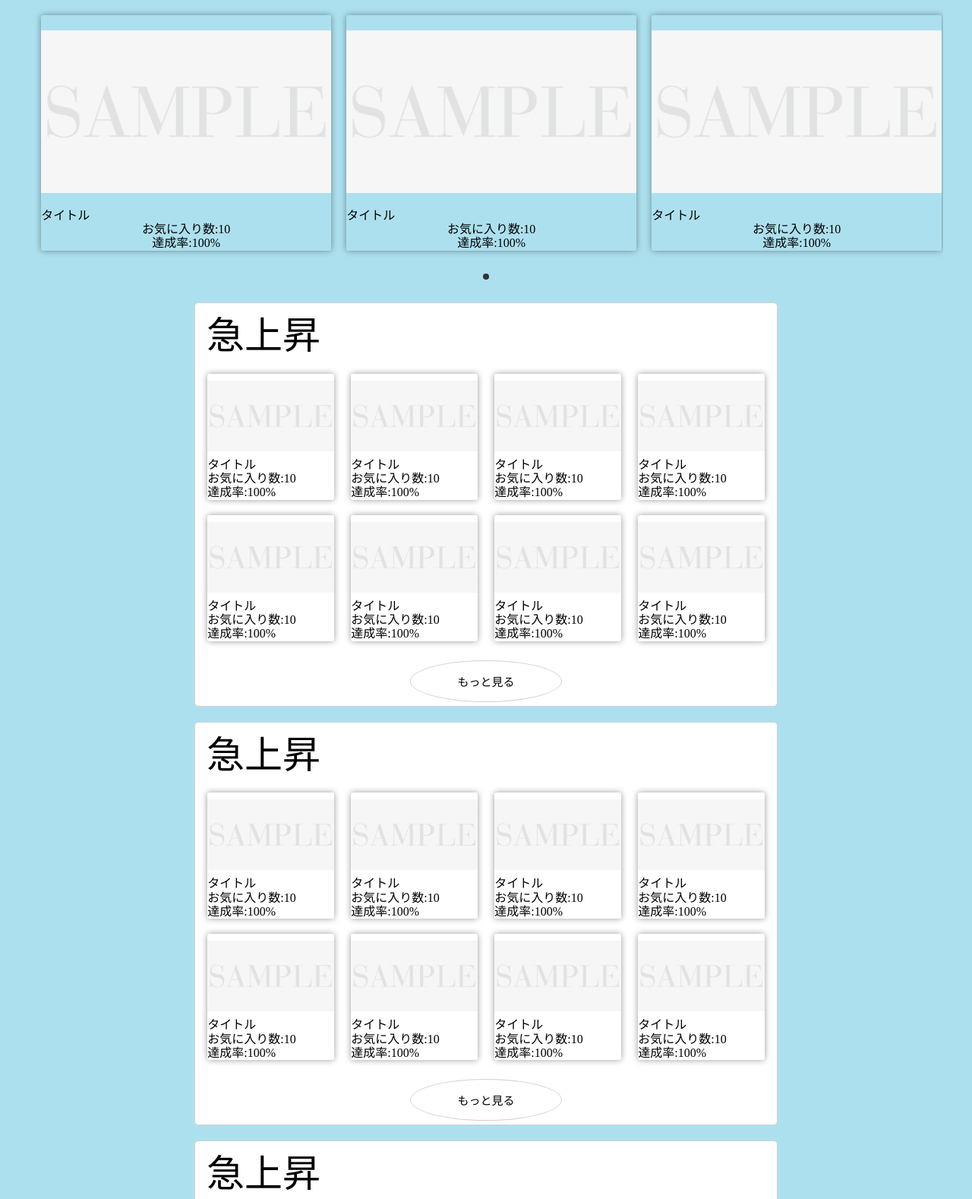
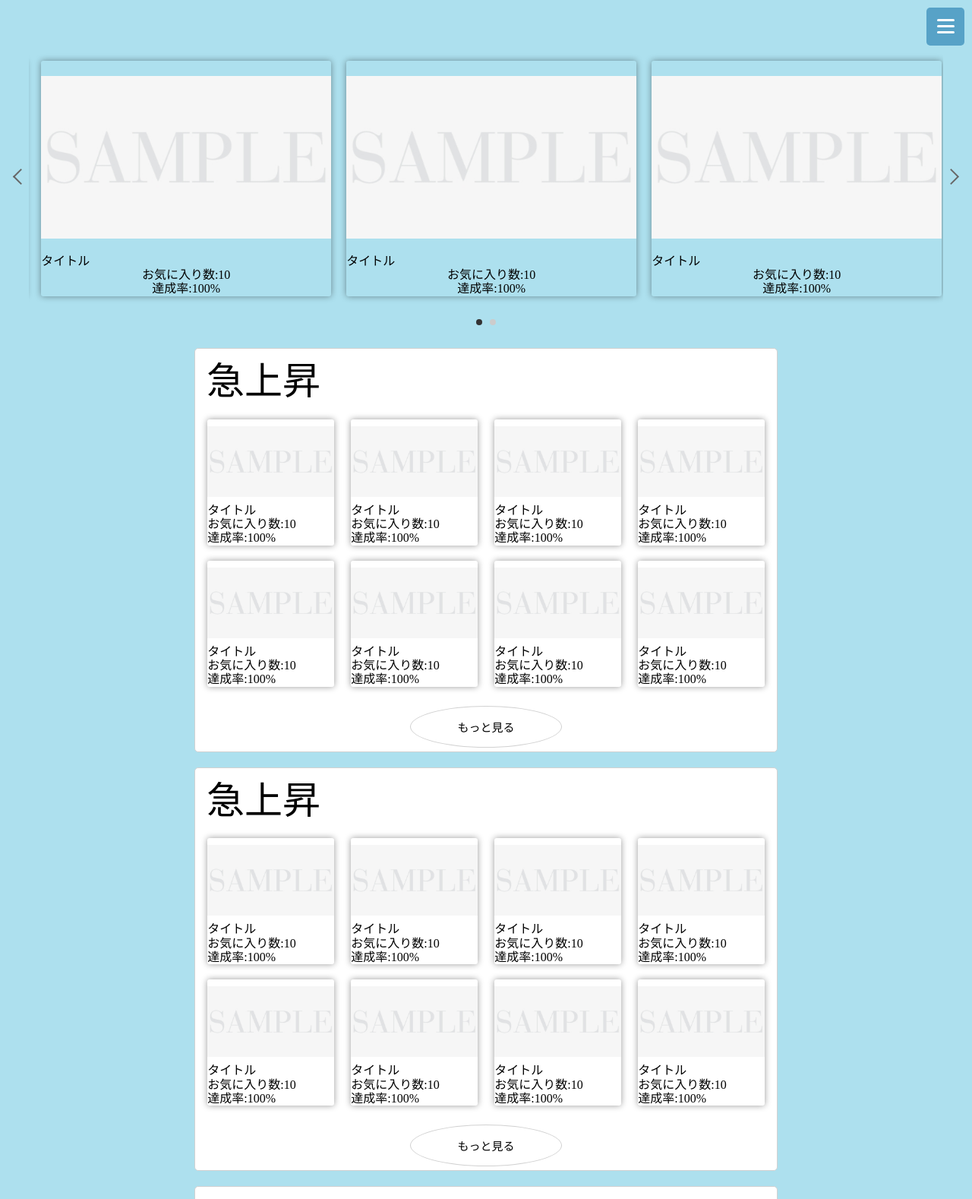
Before and after one commit to haikuseisei/ccp, a PHP site: the page made by 岸本版/html/top.html in a window 1280 px wide. Shown: the top 1578 px of the page at 76% size. Run offline with PHP 8.4, Linux system fonts and the light colour scheme.

Commit message:
クロームとの同期

```diff
--- a/岸本版/css/top.css
+++ b/岸本版/css/top.css
@@ -100,10 +100,16 @@ h1 {
   text-align: center;
   padding: 3px;
   opacity: 0;
+  box-shadow: 0 0 8px rgb(0, 0, 0, .4);
 }
 .topBtn img {
   width: 100%;
   height: 100%;
+}
+
+.topBtn:hover {
+    transform: scale(1.05,1.05);
+    cursor : pointer;
 }
 
 /*スライドショーのCSS*/
--- /dev/null
+++ b/岸本版/css/top_slide.css
@@ -0,0 +1,62 @@
+/*==================================================
+　5-2-1 3本線が×に
+===================================*/
+/*ボタン外側※レイアウトによってpositionや形状は適宜変更してください*/
+.openbtn{
+	/*ボタン内側の基点となるためrelativeを指定。
+追従するナビゲーションの場合はfixed＋top、rightといった位置をセットで指定*/
+    position: relative;
+    position:fixed;
+    top:10px; /*ヘッダーの高さに合わせる*/
+    right:10px;
+	background:#57a2c7;
+	cursor: pointer;
+    width: 50px;
+    height:50px;
+	border-radius: 5px;
+    z-index:100;
+}
+
+/*ボタン内側*/
+.openbtn span{
+    display: inline-block;
+    transition: all .4s;/*アニメーションの設定*/
+    position: absolute;
+    left: 14px;
+    height: 3px;
+    border-radius: 2px;
+	background: #fff;
+  	width: 45%;
+  }
+
+.openbtn span:nth-of-type(1) {
+	top:15px;
+}
+
+.openbtn span:nth-of-type(2) {
+	top:23px;
+}
+
+.openbtn span:nth-of-type(3) {
+	top:31px;
+}
+
+/*activeクラスが付与されると線が回転して×に*/
+
+.openbtn.active span:nth-of-type(1) {
+    top: 18px;
+    left: 18px;
+    transform: translateY(6px) rotate(-45deg);
+    width: 30%;
+}
+
+.openbtn.active span:nth-of-type(2) {
+	opacity: 0;/*真ん中の線は透過*/
+}
+
+.openbtn.active span:nth-of-type(3){
+    top: 30px;
+    left: 18px;
+    transform: translateY(-6px) rotate(45deg);
+    width: 30%;
+}
--- a/岸本版/html/top.html
+++ b/岸本版/html/top.html
@@ -10,18 +10,37 @@
         <!--その他OGPの設定をする-->
         <link rel="stylesheet" href="../css/top.css">
         <link rel="stylesheet" type="text/css" href="https://cdn.jsdelivr.net/npm/slick-carousel@1.8.1/slick/slick.css">
+        <!--以下ハンバーガーメニューの類-->
+        <link rel="stylesheet" type="text/css" href="../css/top_slide.css">
     </head>
     <body>
-        <header>
+        <header style="height:60px;">
             <!--後でheader.htmlと合わせる-->
         </header>
 
+        <!--トップに戻るボタン-->
         <div class="topBtn"><img src="../img/topBtn.png"></div>
+
+        <!--ハンバーガーメニュー-->
+        <div class="openbtn"><span></span><span></span><span></span></div>
+
 
         <main>
                 <!--スライドショー-->
                 <div class="Slideshow">
                     <ul class="slider">
+                        <li>
+                            <div class="content" style="width: 100%;">
+                            <a href="#">
+                                <img src="../img/sample.png">
+                                <h2>タイトル</h2>
+                                <p>お気に入り数:10</p>
+                                <div class="tasseiritsu">
+                                    <p>達成率:100%</p>
+                                </div>
+                            </a>
+                            </div>
+                        </li>
                         <li>
                             <div class="content" style="width: 100%;">
                             <a href="#">
@@ -781,6 +800,11 @@
             });
         </script>
 
+        <!--ハンバーガーメニュー-->
+        <script src="https://code.jquery.com/jquery-3.4.1.min.js" integrity="sha256-CSXorXvZcTkaix6Yvo6HppcZGetbYMGWSFlBw8HfCJo=" crossorigin="anonymous"></script>
+        <script src="../js/top_slide.js"></script>
+
+
 
         <!--ページトップに戻るボタン-->
         <script src="../js/topBtn.js"></script>
--- /dev/null
+++ b/岸本版/js/top_slide.js
@@ -0,0 +1,3 @@
+$(".openbtn").click(function () {
+    $(this).toggleClass('active');
+});
```
Also changed, not shown: 岸本版/html/making_project.html (added, +32 -0 lines).
